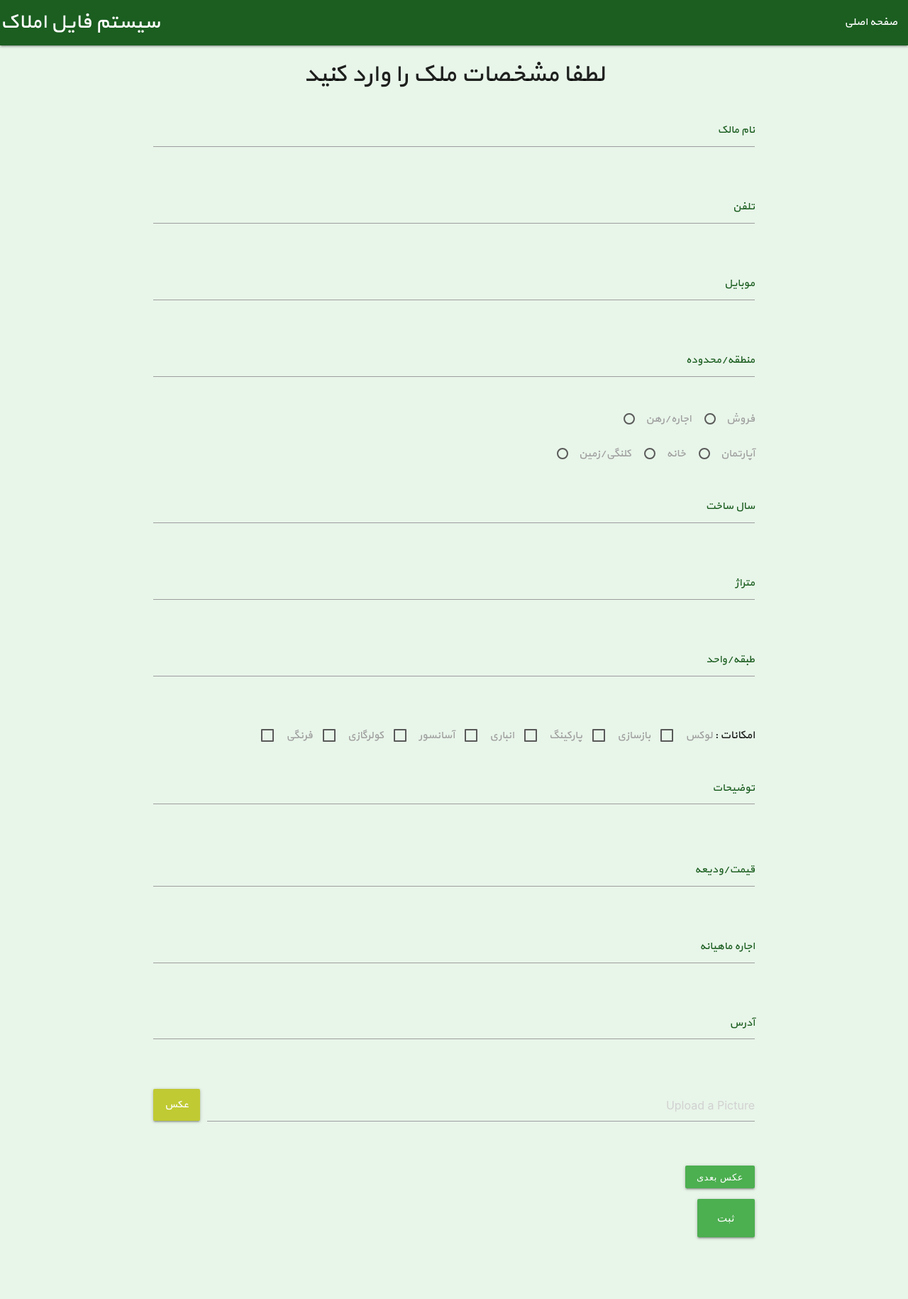
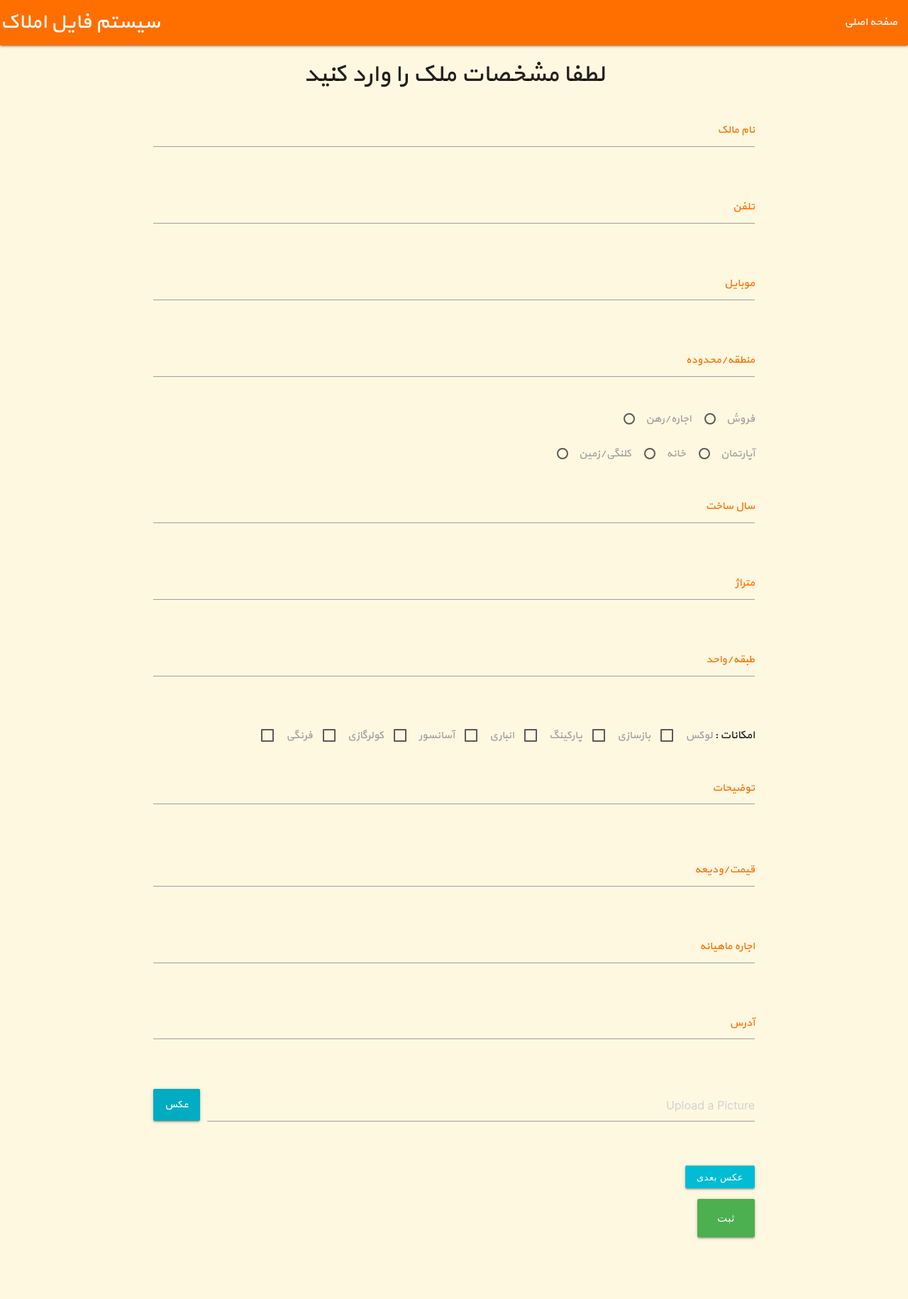
Before and after one commit to mahyar-mot/satrapies.ir, a PHP site: page /new.php in a window 1280 px wide. Shown: the whole page at 71% size. Run offline with PHP 8.4, Linux system fonts and the light colour scheme.

Commit message:
changed the theme to amber

```diff
--- a/css/style.css
+++ b/css/style.css
@@ -68,14 +68,14 @@ nav .brand-logo{
     padding: 0 1em;
 }
 .input-field label {
-    color: #1b5e20;
+    color: #ff6f00;
     right: 0;
 }
 
 input:not([type]):focus:not([readonly]), input[type="text"]:not(.browser-default):focus:not([readonly]), input[type="password"]:not(.browser-default):focus:not([readonly]), input[type="email"]:not(.browser-default):focus:not([readonly]), input[type="url"]:not(.browser-default):focus:not([readonly]), input[type="time"]:not(.browser-default):focus:not([readonly]), input[type="date"]:not(.browser-default):focus:not([readonly]), input[type="datetime"]:not(.browser-default):focus:not([readonly]), input[type="datetime-local"]:not(.browser-default):focus:not([readonly]), input[type="tel"]:not(.browser-default):focus:not([readonly]), input[type="number"]:not(.browser-default):focus:not([readonly]), input[type="search"]:not(.browser-default):focus:not([readonly]), textarea.materialize-textarea:focus:not([readonly]) {
-    border-bottom: 1px solid #1b5e20;
-    -webkit-box-shadow: 0 1px 0 0 #1b5e20;
-    box-shadow: 0 1px 0 0 #1b5e20;
+    border-bottom: 1px solid #ff6f00;
+    -webkit-box-shadow: 0 1px 0 0 #ff6f00;
+    box-shadow: 0 1px 0 0 #ff6f00;
 }
 .marginr1{
     margin-right: 1em;
--- a/new.php
+++ b/new.php
@@ -63,10 +63,10 @@ $empty = '<span class="red-text">نباید خالی باشد</span>';
     <title>سیستم فایل املاک</title>
 </head>
 
-<body class="green lighten-5">
+<body class="amber lighten-5">
 <div>
     <nav>
-        <div class="nav-wrapper green darken-4">
+        <div class="nav-wrapper amber darken-4">
             <a href="index.php" class="brand-logo left">سیستم فایل املاک</a>
             <ul class="right">
                 <li><a href="index.php">صفحه اصلی</a></li>
@@ -208,7 +208,7 @@ $empty = '<span class="red-text">نباید خالی باشد</span>';
              </div>
              <br>
              <div class="file-field input-field">
-                 <div class="btn lime darken-1">
+                 <div class="btn cyan darken-1">
                      <span>عکس</span>
                      <input type="file" name="image">
                  </div>
@@ -218,7 +218,7 @@ $empty = '<span class="red-text">نباید خالی باشد</span>';
              </div>
              <br>
              <div class="input-field">
-                <button id="nextpic" class="btn-small green">عکس بعدی</button>
+                <button id="nextpic" class="btn-small cyan">عکس بعدی</button>
              </div>
              <div id="submit" class="input-field col s12">
                  <input type="submit" name="submit" value="ثبت" class="btn btn-large green">
@@ -233,7 +233,7 @@ $empty = '<span class="red-text">نباید خالی باشد</span>';
         e.preventDefault();
         var i = document.querySelectorAll('.file-field').length;
         var node = "             <div class=\"file-field input-field\">\n" +
-        "                 <div class=\"btn lime darken-1\">\n" +
+        "                 <div class=\"btn cyan darken-1\">\n" +
         "                     <span>عکس</span>\n" +
         "                     <input type=\"file\" name=\"image"+i+"\">\n" +
         "                 </div>\n" +
```
Also changed, not shown: detail.php (+4 -4 lines), edit.php (+4 -4 lines), index.php (+5 -5 lines).
